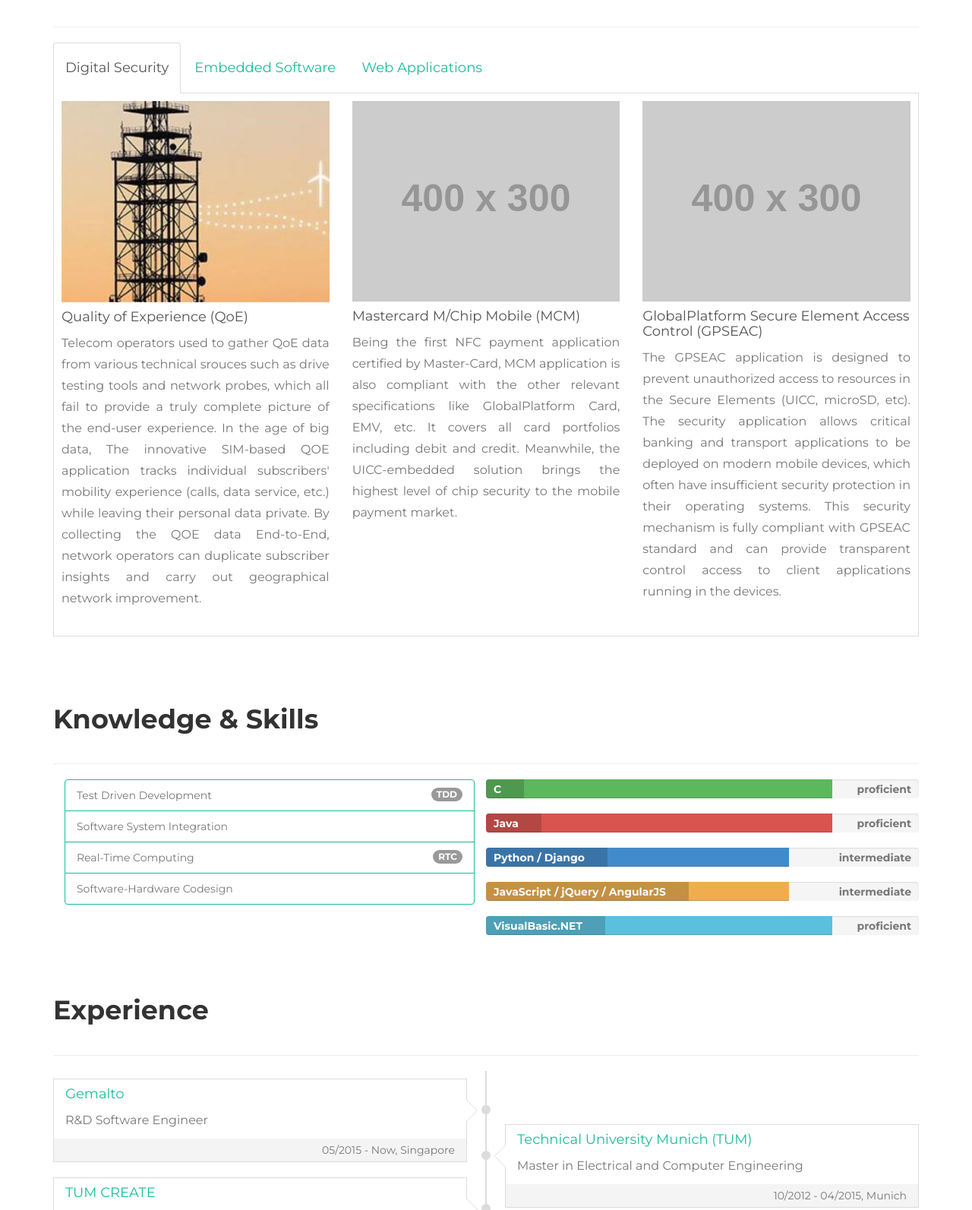
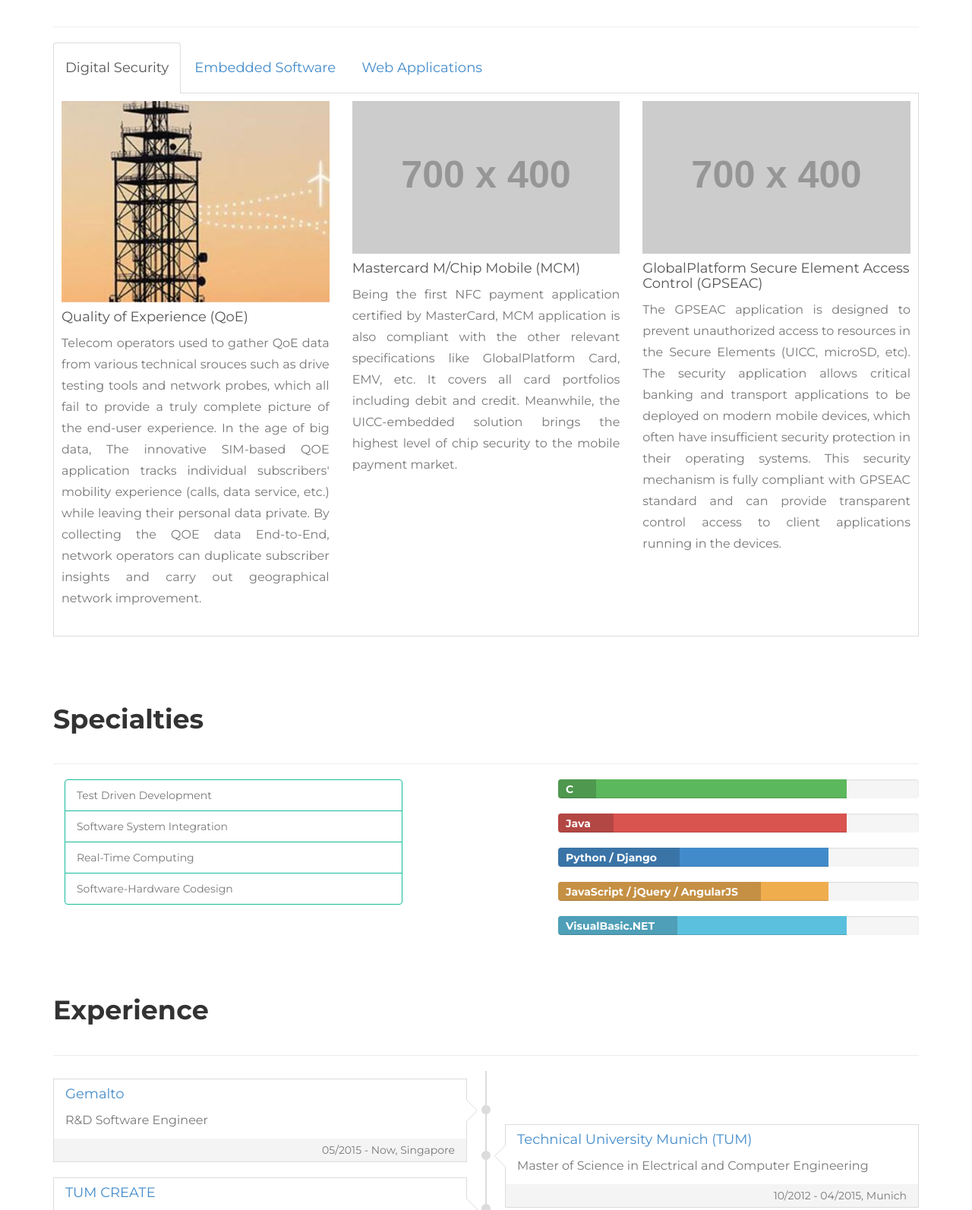
Before and after one commit to encircleacity/sunweb, a plain HTML site: page index.html in a window 1280 px wide. Shown: the part 700-2293 px from the top of the page at 76% size. Drawn offline with nearby package versions, Linux system fonts and the light colour scheme; placeholder pictures from the web are drawn by us.

Commit message:
update page format

```diff
--- a/assets/css/main.css
+++ b/assets/css/main.css
@@ -53,6 +53,10 @@ p {
     text-align: center;
 }
 
+'lefted {
+	text-aling: left;
+}
+
 /* Links */
 a {
     color: #1abc9c;
@@ -99,9 +103,12 @@ a:after {
 .navbar-inverse {
 	padding-bottom: 30px;
 	padding-top: 30px;
+	/*
 	background-color: #1abc9c;
 	border-color: #16a085;
-
+	*/
+	background-color: #336699;
+	border-color: #428bca;
 }
 
 .navbar-inverse .navbar-collapse, .navbar-inverse .navbar-form {
--- a/assets/js/main.js
+++ b/assets/js/main.js
@@ -2,16 +2,6 @@
  * Customized Javascript code for Bojie's personal website.
  */
 
-// Tabs
-//$('#work_security a[href="#work_security"]').tab('show');
-//$('#work_embedded a[href="#work_embedded"]').tab('show');
-//$('#work_web a[href="#work_web"]').tab('show');
 
-// Tabs enhanced collapse effects
+// Tabs enhanced collapse effects from bootstrap-tabcollapse.js
 $('.content-tabs').tabCollapse();
-
-// initialize tab show function
-$('.nav-tabs a').click(function(e) {
-    e.preventDefault();
-    $(this).tab('show');
-});
--- a/index.html
+++ b/index.html
@@ -91,7 +91,7 @@
 		<!-- Tab panes -->
 		<div class="tab-content">
 
-		    <div role="tabpanel" class="tab-pane active" id="work_security">
+		    <div role="tabpanel" class="tab-pane fade in active" id="work_security">
 		    	<!-- Project row -->
 		    	<div class="row">
 			 	  <div class="col-md-4 portfolio-item">
@@ -109,10 +109,10 @@
 
 			 	  <div class="col-md-4 portfolio-item">
 	                <a href="#">
-	                    <img class="img-responsive" src="http://placehold.it/400x300" alt="">
+	                    <img class="img-responsive" src="http://placehold.it/700x400" alt="">
 	                </a>
 	                <h4>Mastercard M/Chip Mobile (MCM)</h4>
-	                <p>Being the first NFC payment application certified by Master-Card,
+	                <p>Being the first NFC payment application certified by MasterCard,
 	                	MCM application is also compliant with the other relevant specifications like
 	                	GlobalPlatform Card, EMV, etc. It covers all card portfolios including debit and credit.
 	                	Meanwhile, the UICC-embedded solution brings the highest level of chip security
@@ -121,7 +121,7 @@
 
 		          <div class="col-md-4 portfolio-item">
 	            	<a href="#">
-	                    <img class="img-responsive" src="http://placehold.it/400x300" alt="">
+	                    <img class="img-responsive" src="http://placehold.it/700x400" alt="">
 	                </a>
 	                <h4>GlobalPlatform Secure Element Access Control (GPSEAC)</h4>
 	                <p>The GPSEAC application is designed to prevent unauthorized access to resources in the
@@ -134,12 +134,12 @@
 		        </div>
 		    </div>
 
-		    <div role="tabpanel" class="tab-pane" id="work_embedded">
+		    <div role="tabpanel" class="tab-pane fade" id="work_embedded">
 		    	<!-- Project row -->
 			 	<div class="row">
 		            <div class="col-md-4 portfolio-item">
 		                <a href="#">
-		                    <img class="img-responsive" src="http://placehold.it/400x300" alt="">
+		                    <img class="img-responsive" src="http://placehold.it/700x400" alt="">
 		                </a>
 		                <h4>Fault-Tolerant Automotive E/E Architecture</h4>
 		                <p>Recent decades have witnessed a revolution in automotive Electrical and Electronic
@@ -151,7 +151,7 @@
 		            </div>
 		            <div class="col-md-4 portfolio-item">
 		                <a href="#">
-		                    <img class="img-responsive" src="http://placehold.it/400x300" alt="">
+		                    <img class="img-responsive" src="http://placehold.it/700x400" alt="">
 		                </a>
 		                <h4>Real-Time Java for Industrial Automation</h4>
 		                <p>Organizations in industrial automation face the challenges in extending the lifetime of
@@ -166,12 +166,12 @@
 		        </div>
 		    </div>
 
-		    <div role="tabpanel" class="tab-pane" id="work_web">
+		    <div role="tabpanel" class="tab-pane fade" id="work_web">
 		    	<!-- Project row -->
 			 	<div class="row">
 		            <div class="col-md-4 portfolio-item">
 		                <a href="#">
-		                    <img class="img-responsive" src="http://placehold.it/400x300" alt="">
+		                    <img class="img-responsive" src="http://placehold.it/700x400" alt="">
 		                </a>
 		                <h4>A blogging application with RESTful API</h4>
 		                <p>A blog system is a typical web CRUD application that serves for object create,
@@ -193,19 +193,20 @@
 	</div>
 
 
+
 	<!-- +++++ Skillbar Section +++++ -->
 	<div id="skills" class="container">
 
 	  <div class="page-header">
-	    <h1 class="sectionHeader">Knowledge &amp; Skills</h1>
+	    <h1 class="sectionHeader">Specialties</h1>
 	  </div>
 
 	  <!-- Section 1: Knowledge -->
-	  <div class="col-md-6">
+	  <div class="col-md-5">
 	  	<ul class="list-group">
 
 		  <li class="list-group-item">
-		    <span class="badge">TDD</span>
+		    <span class="badge"></span>
 		    Test Driven Development
 		  </li>
 
@@ -215,7 +216,7 @@
 		  </li>
 
 		  <li class="list-group-item">
-		    <span class="badge">RTC</span>
+		    <span class="badge"></span>
 		    Real-Time Computing
 		  </li>
 
@@ -228,42 +229,42 @@
 	  </div>
 
 	  <!-- Section 2: Programming -->
-	  <div class="col-md-6 col-offset">
+	  <div class="col-md-5 col-md-offset-2">
 		<div class="row">
 	        <div class="progress">
 	            <div class="progress-bar progress-bar-success" role="progressbar" aria-valuenow="80" aria-valuemin="0" aria-valuemax="100" style="width: 80%;">
 	                <span class="sr-only">80% Complete</span>
 	            </div>
 	            <span class="progress-type">C</span>
-	            <span class="progress-completed">proficient</span>
+	            <span class="progress-completed"></span>
 	        </div>
 	        <div class="progress">
 	            <div class="progress-bar progress-bar-danger" role="progressbar" aria-valuenow="80" aria-valuemin="0" aria-valuemax="100" style="width: 80%">
 	                <span class="sr-only">80% Complete</span>
 	            </div>
 	            <span class="progress-type">Java</span>
-	            <span class="progress-completed">proficient</span>
+	            <span class="progress-completed"></span>
 	        </div>
 	        <div class="progress">
-	            <div class="progress-bar" role="progressbar" aria-valuenow="70" aria-valuemin="0" aria-valuemax="100" style="width: 70%">
-	                <span class="sr-only">70% Complete</span>
+	            <div class="progress-bar" role="progressbar" aria-valuenow="75" aria-valuemin="0" aria-valuemax="100" style="width: 75%">
+	                <span class="sr-only">75% Complete</span>
 	            </div>
 	            <span class="progress-type">Python / Django</span>
-	            <span class="progress-completed">intermediate</span>
+	            <span class="progress-completed"></span>
 	        </div>
 	        <div class="progress">
-	            <div class="progress-bar progress-bar-warning" role="progressbar" aria-valuenow="70" aria-valuemin="0" aria-valuemax="100" style="width: 70%">
-	                <span class="sr-only">70% Complete</span>
+	            <div class="progress-bar progress-bar-warning" role="progressbar" aria-valuenow="75" aria-valuemin="0" aria-valuemax="100" style="width: 75%">
+	                <span class="sr-only">75% Complete</span>
 	            </div>
 	            <span class="progress-type">JavaScript / jQuery / AngularJS</span>
-	            <span class="progress-completed">intermediate</span>
+	            <span class="progress-completed"></span>
 	        </div>
 	        <div class="progress">
 	            <div class="progress-bar progress-bar-info" role="progressbar" aria-valuenow="80" aria-valuemin="0" aria-valuemax="100" style="width: 80%">
 	                <span class="sr-only">80% Complete</span>
 	            </div>
 	            <span class="progress-type">VisualBasic.NET</span>
-	            <span class="progress-completed">proficient</span>
+	            <span class="progress-completed"></span>
 	        </div>
 		</div>
 	  </div>
@@ -308,7 +309,7 @@
 		                <h4><a>Technical University Munich (TUM)</a></h4>
 		            </div>
 		            <div class="timeline-body">
-		                <p>Master in Electrical and Computer Engineering</p>
+		                <p class="lefted">Master of Science in Electrical and Computer Engineering</p>
 		            </div>
 		            <div class="timeline-footer">
 		            	10/2012 - 04/2015, Munich
@@ -372,7 +373,7 @@
 		                <h4><a>Tongji University</a></h4>
 		            </div>
 		            <div class="timeline-body">
-		                <p>Bachelor in Mechatronics</p>
+		                <p class="lefted">Bachelor of Engineering in Mechatronics</p>
 		            </div>
 		            <div class="timeline-footer">
 		            	09/2008 - 09/2012, Shanghai
```
